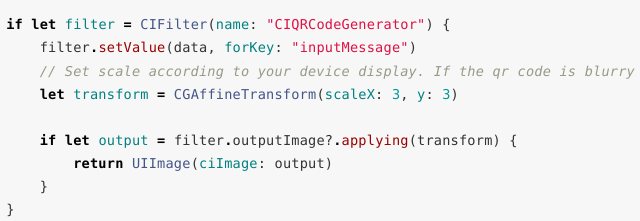
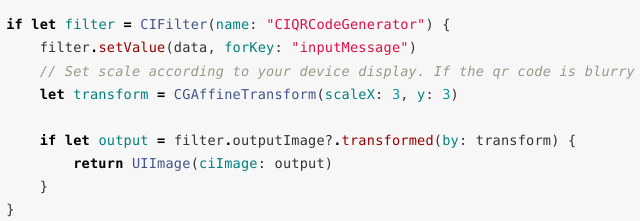
Before and after one commit to Mastercard/masterpass-qr-core-sdk-ios, a plain HTML site: page version2/docsets/MasterpassQRCoreSDK.docset/Contents/Resources/Documents/index.html in a window 1280 px wide. Shown: the part 3060-3281 px from the top of the page, 414-1054 px from the left. Drawn offline with Linux system fonts and the light colour scheme; files that its build step writes are made by us from their sources; files whose address does not match are found by name.

Commit message:
Change documentation for version 2.0.4 to conform with swift 4

```diff
--- a/version2/docsets/MasterpassQRCoreSDK.docset/Contents/Resources/Documents/index.html
+++ b/version2/docsets/MasterpassQRCoreSDK.docset/Contents/Resources/Documents/index.html
@@ -259,7 +259,7 @@
         <span class="c1">// Set scale according to your device display. If the qr code is blurry then increase scale</span>
         <span class="k">let</span> <span class="nv">transform</span> <span class="o">=</span> <span class="kt">CGAffineTransform</span><span class="p">(</span><span class="nv">scaleX</span><span class="p">:</span> <span class="mi">3</span><span class="p">,</span> <span class="nv">y</span><span class="p">:</span> <span class="mi">3</span><span class="p">)</span>
 
-        <span class="k">if</span> <span class="k">let</span> <span class="nv">output</span> <span class="o">=</span> <span class="n">filter</span><span class="o">.</span><span class="n">outputImage</span><span class="p">?</span><span class="o">.</span><span class="nf">applying</span><span class="p">(</span><span class="n">transform</span><span class="p">)</span> <span class="p">{</span>
+        <span class="k">if</span> <span class="k">let</span> <span class="nv">output</span> <span class="o">=</span> <span class="n">filter</span><span class="o">.</span><span class="n">outputImage</span><span class="p">?</span><span class="o">.</span><span class="nf">transformed</span><span class="p">(</span><span class="nv">by</span><span class="p">:</span> <span class="n">transform</span><span class="p">)</span> <span class="p">{</span>
             <span class="k">return</span> <span class="kt">UIImage</span><span class="p">(</span><span class="nv">ciImage</span><span class="p">:</span> <span class="n">output</span><span class="p">)</span>
         <span class="p">}</span>
     <span class="p">}</span>
```
Also changed, not shown: version2/index.html (+1 -1 lines), 1 other file.
